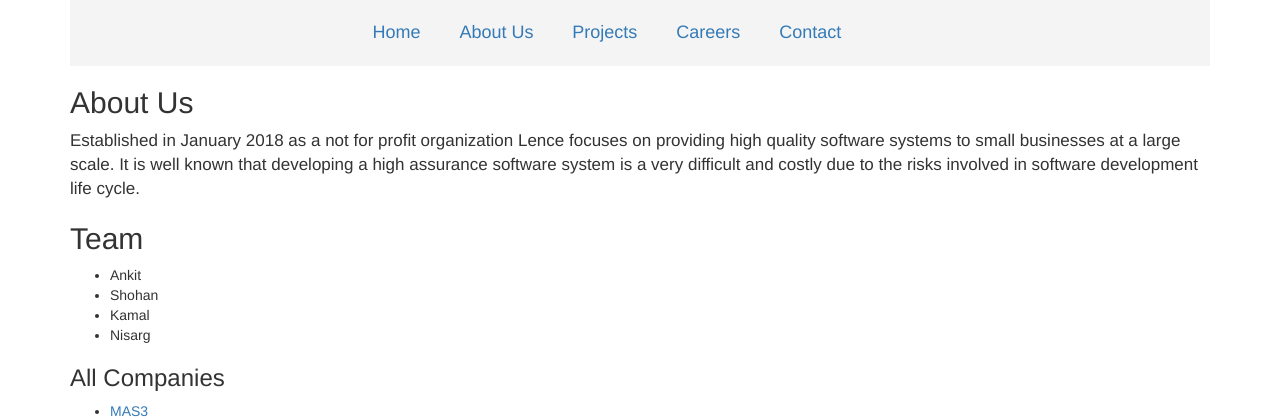
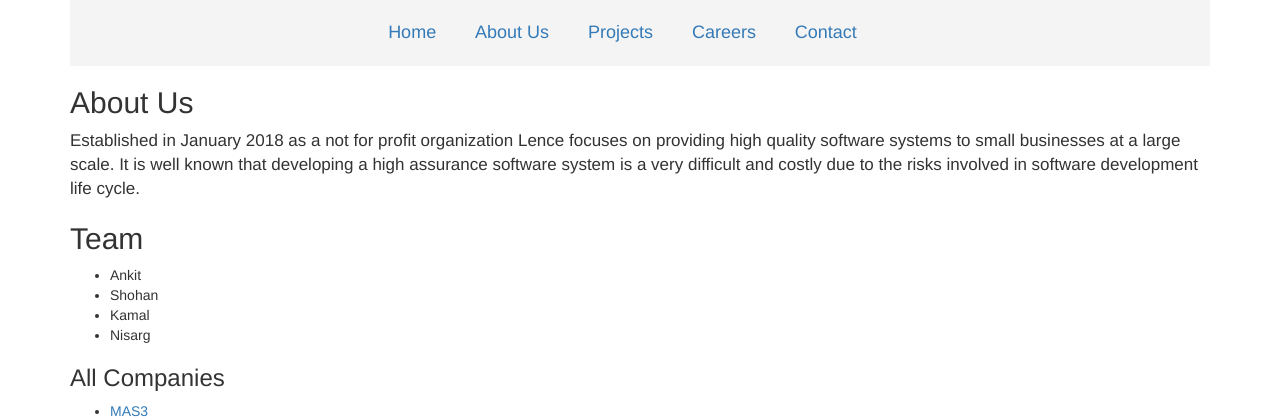
Before and after one commit to BuronX/lence, a Flask app: page /about in a window 1280 px wide. Shown: the top 420 px of the page. Run offline with Flask 2, Linux system fonts and the light colour scheme; some libraries are stand-ins or nearby versions.

Commit message:
update navigation

```diff
--- a/app/templates/layout.html
+++ b/app/templates/layout.html
@@ -13,16 +13,12 @@
 </head>
 <body class="container">
     <header>
-        <div class="navigation row">
-                <div class="col-md-3"></div>
-                <div class="col-md-6">
-                    <a href="{{ url_for('home') }}">Home</a>
-                    <a href="{{ url_for('about') }}">About Us</a>
-                    <a href="{{ url_for('projects') }}">Projects</a>
-                    <a href="{{ url_for('careers') }}">Careers</a>
-                    <a href="{{ url_for('contact') }}">Contact</a>
-                </div>
-                <div class="col-md-3"></div>
+        <div class="navigation text-center">
+            <a href="{{ url_for('home') }}">Home</a>
+            <a href="{{ url_for('about') }}">About Us</a>
+            <a href="{{ url_for('projects') }}">Projects</a>
+            <a href="{{ url_for('careers') }}">Careers</a>
+            <a href="{{ url_for('contact') }}">Contact</a>
         </div>
 
     </header>
```
